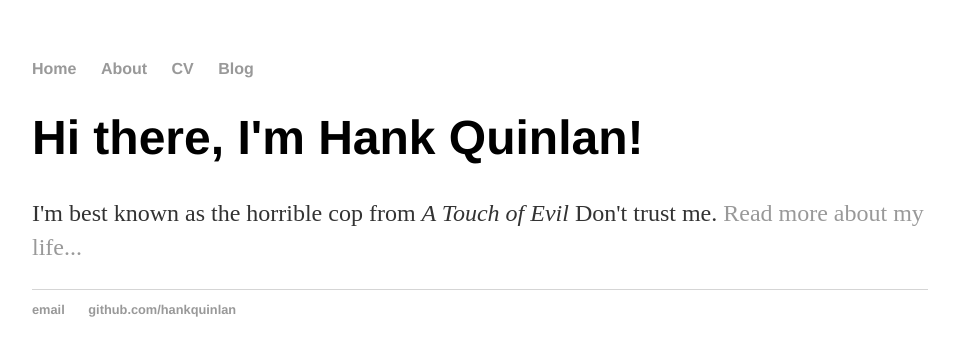
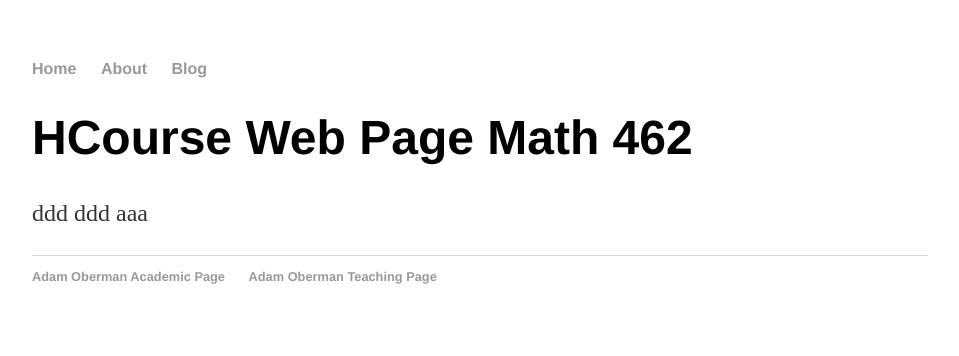
Before and after one commit to adam-oberman/adam-oberman.github.io, a Jekyll site: the page built from index.html, in a window 1280 px wide. Shown: the top 356 px of the page, without its empty margins (160-1119 px from the left). Built offline with Jekyll 4.4.1, drawn with Linux system fonts in a browser that asks for light colours.

Commit message:
Update index.html

```diff
--- a/index.html
+++ b/index.html
@@ -1,30 +1,8 @@
-<!DOCTYPE html>
-<html>
-	<head>
-		<title>Course Web Page Math 462</title>
-		<!-- link to main stylesheet -->
-		<link rel="stylesheet" type="text/css" href="/css/main.css">
-	</head>
-	<body>
-		<nav>
-    		<ul>
-        		<li><a href="/">Home</a></li>
-	        	<li><a href="/about">About</a></li>
-        		<li><a href="/cv">CV</a></li>
-        		<li><a href="/blog">Blog</a></li>
-    		</ul>
-		</nav>
-		<div class="container">
-    		<div class="blurb">
-        		<h1>Hi there, I'm Hank Quinlan!</h1>
-				<p>I'm best known as the horrible cop from <em>A Touch of Evil</em> Don't trust me. <a href="/about">Read more about my life...</a></p>
-    		</div><!-- /.blurb -->
-		</div><!-- /.container -->
-		<footer>
-    		<ul>
-        		<li><a href="mailto:hankquinlanhub@gmail.com">email</a></li>
-        		<li><a href="https://github.com/hankquinlan">github.com/hankquinlan</a></li>
-			</ul>
-		</footer>
-	</body>
-</html>
+---
+layout: default
+title: Adam Oberman Teaching Page
+---
+<div class="blurb">
+	<h1>HCourse Web Page Math 462</h1>
+	<p>ddd ddd aaa </p>
+</div><!-- /.blurb -->
```
